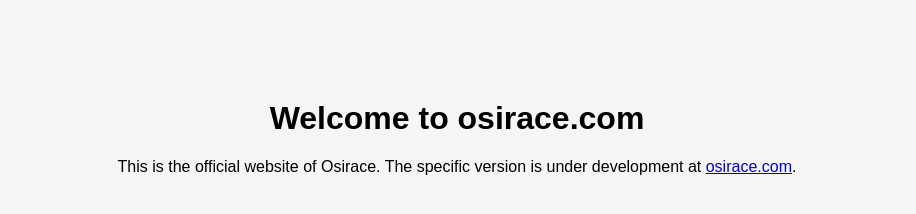
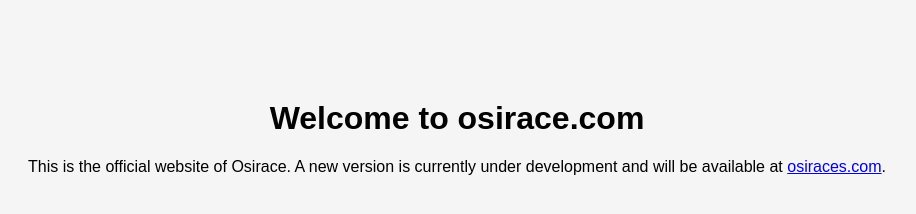
Before and after one commit to zhu-ruiqi/osirace-site, a plain HTML site: page index.html in a window 1280 px wide. Shown: the whole page, without its empty margins (183-1099 px from the left). Drawn offline with Linux system fonts and the light colour scheme.

Commit message:
Update index.html to clarify website version status

```diff
--- a/index.html
+++ b/index.html
@@ -16,10 +16,10 @@
   <body>
     <h1>Welcome to osirace.com</h1>
     <p>
-      This is the official website of Osirace. The specific version is under
-      development at
+      This is the official website of Osirace. A new version is currently under
+      development and will be available at
       <a href="https://www.osiraces.com" title="developing website"
-        >osirace.com</a
+        >osiraces.com</a
       >.
     </p>
   </body>
```
